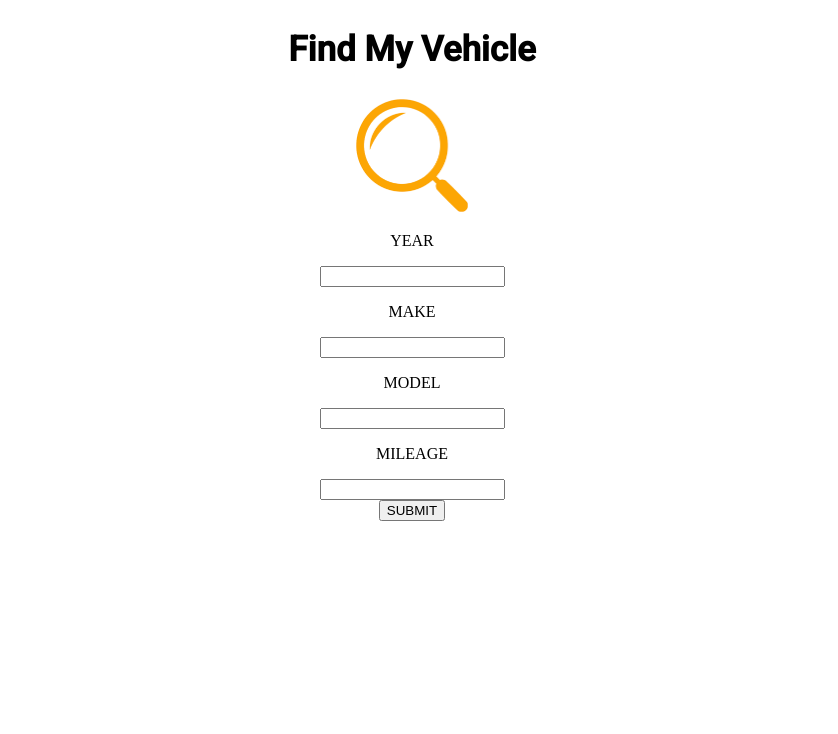
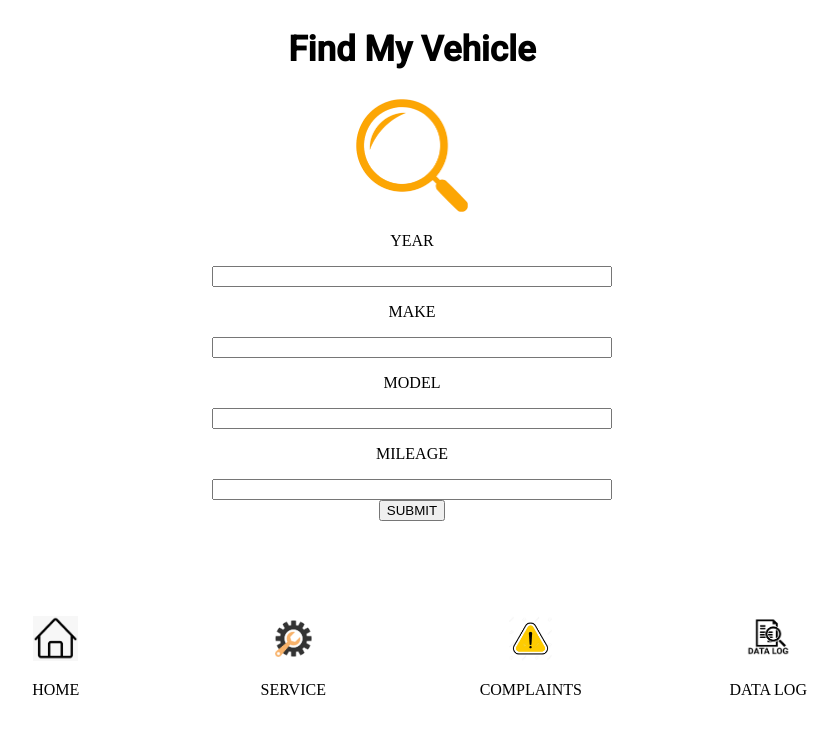
Before and after one commit to AndyPark20/ajax-project, a website: page index.html in a window 1280 px wide. Shown: the whole page, without its empty margins (228-1066 px from the left). Drawn offline with Linux system fonts and the light colour scheme.

Commit message:
added 4 home-cons and wrapper around.

```diff
--- a/css/layout.css
+++ b/css/layout.css
@@ -2,18 +2,42 @@
 .container, .container-nonIntro {
   margin: 0 auto;
 }
+
+.column-quarter {
+  flex-basis: 25%;
+}
+
 
 @media screen and (max-width: 375px) {
   .container {
     margin: 45% auto;
   }
 
-  .column-full {
+.column-full {
     width: 100%;
-  }
+}
+
+h2{
+  font-family: 'Roboto', sans-serif;
+  font-weight: bold;
+  font-size:30px;
+ }
+
+p{
+  font-size:15px;
+}
+
+img.home-icon{
+  width:30px;
+  height:30px;
+}
+
+.row-navi{
+  margin-top:33%;
+}
 
   img.find-my-vehicle-picture{
-  width:40%;
+  width:20%;
 }
 
 }
--- a/css/styles.css
+++ b/css/styles.css
@@ -6,6 +6,11 @@ img.carHealthLogo {
 
 img.find-my-vehicle-picture{
   width:50%;
+}
+
+img.home-icon{
+  width:45px;
+  height:45px;
 }
 
 
@@ -56,6 +61,13 @@ button:hover {
   align-items: center;
 }
 
+.row-navi {
+  cursor: pointer;
+  display:flex;
+  justify-content: center;
+  margin-top:10%;
+}
+
 .get-started-button {
   margin-top: 4%;
 }
@@ -64,17 +76,6 @@ button:hover {
   display:none;
 }
 
-@media screen and (max-width: 375px) {
-
-  h2{
-  font-family: 'Roboto', sans-serif;
-  font-weight: bold;
-  font-size:30px;
+.userInputCar {
+  width:400px;
 }
-
-
-  img.find-my-vehicle-picture{
-  width:20%;
-}
-
-}
--- a/index.html
+++ b/index.html
@@ -1,26 +1,29 @@
 <!DOCTYPE html>
 <html lang="en">
+
 <head>
   <meta charset="UTF-8">
   <meta name="viewport" content="width=device-width, initial-scale=1.0">
   <title>AJAX Project</title>
   <link rel="stylesheet" href="css/reset.css">
+  <link rel="stylesheet" href="css/styles.css">
   <link rel="stylesheet" href="css/layout.css">
-  <link rel="stylesheet" href="css/styles.css">
   <link rel="preconnect" href="https://fonts.gstatic.com">
   <link href="https://fonts.googleapis.com/css2?family=Roboto:wght@400;500&display=swap" rel="stylesheet">
 </head>
+
 <body>
   <div class="container introduction hidden">
     <div class="row">
       <div class="column-full">
-        <h1><span class="logoCarText">CAR</span><span class="logoHealthText">HEALTH</span><span class="logoPlus">+</span></h1>
+        <h1><span class="logoCarText">CAR</span><span class="logoHealthText">HEALTH</span><span
+            class="logoPlus">+</span></h1>
       </div>
       <div class="column-full">
         <img class="carHealthLogo" src="images/carhealth logo.jpg" alt="picture of a rendered car">
       </div>
       <div class="column-full get-started-button">
-        <button class="getStarted" type="submit" >Check Status</button>
+        <button class="getStarted" type="submit">Check Status</button>
       </div>
     </div>
   </div>
@@ -36,20 +39,27 @@
       <div class="column-full">
         <form>
           <div>
-          <label for="year"><p>YEAR</p></label>
-          <input id="year" type="text" class="userInputCar" name="year">
+            <label for="year">
+              <p>YEAR</p>
+            </label>
+            <input id="year" type="text" class="userInputCar" name="year">
           </div>
           <div>
-            <label for="make"><p>MAKE</p>
+            <label for="make">
+              <p>MAKE</p>
             </label>
             <input id="make" type="text" class="userInputCar" name="make">
           </div>
           <div>
-            <label for="model"><p>MODEL</p></label>
+            <label for="model">
+              <p>MODEL</p>
+            </label>
             <input id="model" type="text" class="userInputCar" name="model">
           </div>
           <div>
-            <label for="mileage"><p>MILEAGE</p></label>
+            <label for="mileage">
+              <p>MILEAGE</p>
+            </label>
             <input id="mileage" type="text" class="userInputCar" name="mileage">
           </div>
           <div>
@@ -58,10 +68,29 @@
         </form>
       </div>
     </div>
+    <div class="row-navi">
+      <div class="column-quarter">
+        <img class="home-icon" src="images/160-1605130_android-navigation-bar-icons-png-navigation-bar-home.png" alt="home-icon">
+        <p>HOME</p>
+      </div>
+      <div class="column-quarter">
+        <img class="home-icon" src="images/images.png" alt="service-icon">
+        <p>SERVICE</p>
+      </div>
+      <div class="column-quarter">
+        <img class="home-icon" src="images/128606486-vector-hazard-warning-symbol-isolated-on-white-background-warning-icon-sign-of-problem-for-use-on-we.jpg" alt="warning-icon">
+        <p>COMPLAINTS</p>
+      </div>
+        <div class="column-quarter">
+        <img class="home-icon" src="images/data-log.png" alt="warning-icon">
+        <p>DATA LOG</p>
+      </div>
+    </div>
   </div>
   <main>
   </main>
   <script src="js/data.js"></script>
   <script src="js/main.js"></script>
 </body>
+
 </html>
```
Also changed, not shown: images/128606486-vector-hazard-warning-symbol-isolated-on-white-background-warning-icon-sign-of-problem-for-use-on-we.jpg (added), images/160-1605130_android-navigation-bar-icons-png-navigation-bar-home.png (added), images/data-log.png (added), images/images.png (added).
